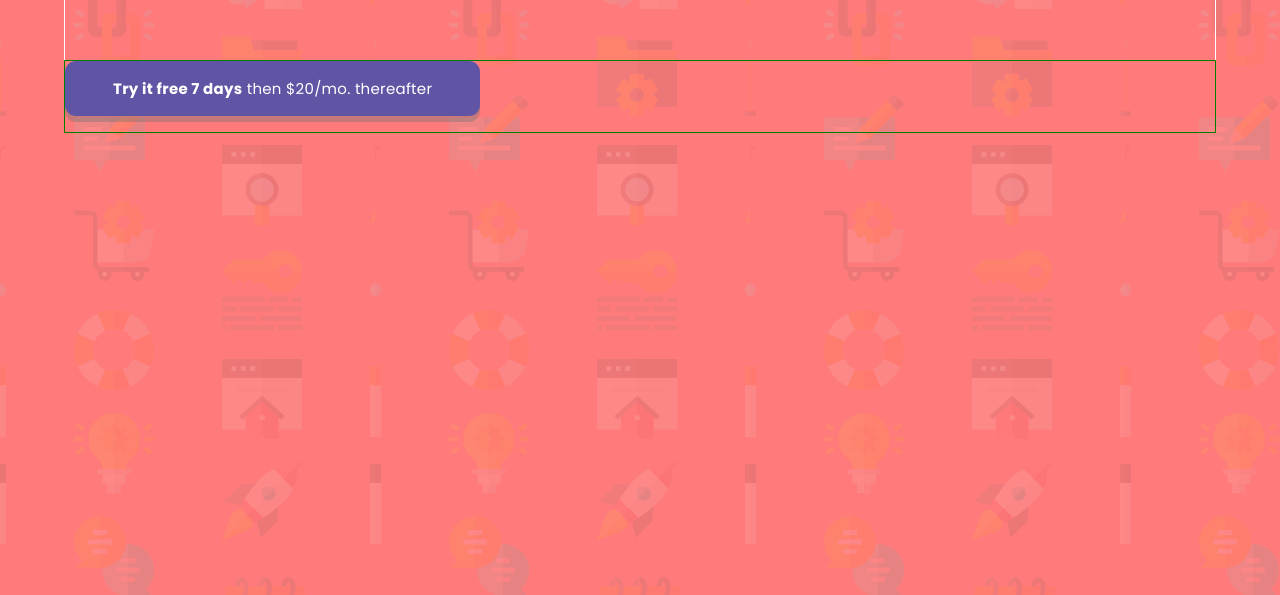
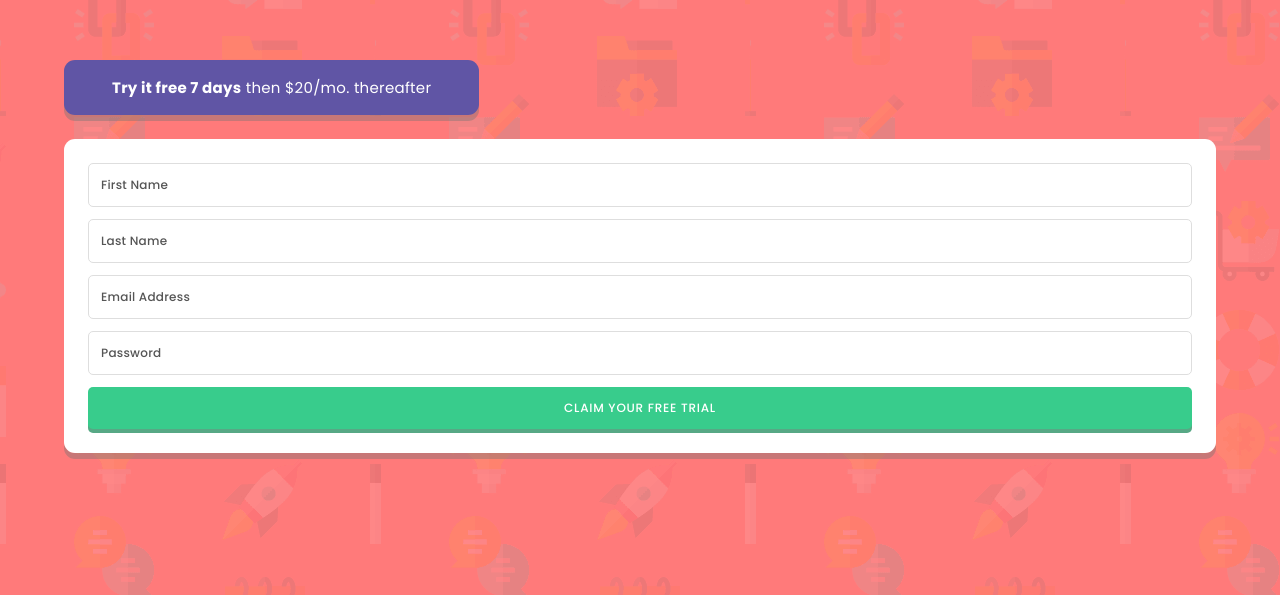
Before and after one commit to maxkdavis/frontendmentor-signup-form-component, a plain HTML site: page index.html in a window 1280 px wide. Shown: the part 205-800 px from the top of the page. Drawn offline with Linux system fonts and the light colour scheme.

Commit message:
update form section

```diff
--- a/index.html
+++ b/index.html
@@ -30,7 +30,26 @@
             </header>
 
             <div class="cta__text-box">
-              <a href="#" class="btn-cta"><strong>Try it free 7 days</strong> then $20/mo. thereafter</a>
+              <a href="#" class="btn btn--cta"><strong>Try it free 7 days</strong> then $20/mo. thereafter</a>
+
+              <div class="cta__form-box">
+                <form class="cta__form">
+                  <div>
+                    <input type="text" placeholder="First Name" required />
+                  </div>
+                  <div>
+                    <input type="text" placeholder="Last Name" required />
+                  </div>
+                  <div>
+                    <input type="email" placeholder="Email Address" required />
+                  </div>
+                  <div>
+                    <input type="password" placeholder="Password" required />
+                  </div>
+
+                  <button class="btn btn--form">Claim your free Trial</button>
+                </form>
+              </div>
             </div>
           </div>
         </div>
--- a/styles.css
+++ b/styles.css
@@ -34,7 +34,7 @@ body {
 }
 
 .cta {
-  border: 1px solid #fff;
+  /* border: 1px solid #fff; */
   display: grid;
   gap: 6.4rem;
 }
@@ -44,6 +44,15 @@ body {
   font-weight: 600;
   line-height: 1.4;
   letter-spacing: -0.29px;
+}
+
+.btn {
+  color: #fff;
+  font-family: inherit;
+  border: none;
+  border-radius: 11px;
+  letter-spacing: 0.27px;
+  cursor: pointer;
 }
 
 /* HELPER CLASSES */
@@ -58,24 +67,62 @@ body {
 }
 
 /* CTA SECTION */
+.cta__text-box {
+  border-radius: 11px;
+  box-shadow: rgba(116, 116, 116, 0.4) 0px 6px;
+}
 
-.btn-cta {
-  color: #fff;
+.btn--cta {
   background-color: hsl(248, 32%, 49%);
-  border-radius: 11px;
   display: inline-block;
-  font-family: inherit;
   font-size: 1.5rem;
   font-weight: 400;
   text-decoration: none;
   padding: 1.6rem 4.8rem;
-  margin-bottom: 1.6rem;
+  margin-bottom: 2.4rem;
   text-align: center;
-  letter-spacing: 0.27px;
-  cursor: pointer;
   box-shadow: rgba(116, 116, 116, 0.4) 0px 6px;
 }
 
-.cta__text-box {
-  outline: 1px solid green;
+.cta__form-box {
+  padding: 2.4rem;
+  background-color: #fff;
+  border-radius: 11px;
 }
+
+.cta__form {
+  display: grid;
+  gap: 1.2rem;
+}
+
+.cta__form input {
+  width: 100%;
+  padding: 1.2rem;
+  font-size: 1.2rem;
+  font-weight: 500;
+  font-family: inherit;
+  letter-spacing: 0.25px;
+  border: 1px solid #dedede;
+  border-radius: 5px;
+}
+
+.cta__form input::placeholder {
+  color: #555;
+}
+
+.cta__form *:focus {
+  outline: none; /*get's rid of the blue border around the focused input field*/
+  /* box-shadow: 0 0 0 0.8rem rgba(253, 242, 233, 0.5); */
+  box-shadow: 0 0 0 0.4rem rgba(255, 122, 122, 0.65);
+}
+
+.btn--form {
+  background-color: hsl(154, 59%, 51%);
+  text-transform: uppercase;
+  letter-spacing: 0.75px;
+  padding: 1.2rem;
+  font-size: 1.2rem;
+  font-weight: 500;
+  border-radius: 5px;
+  box-shadow: hsla(154, 57%, 36%, 0.777) 0px 4px;
+}
```
